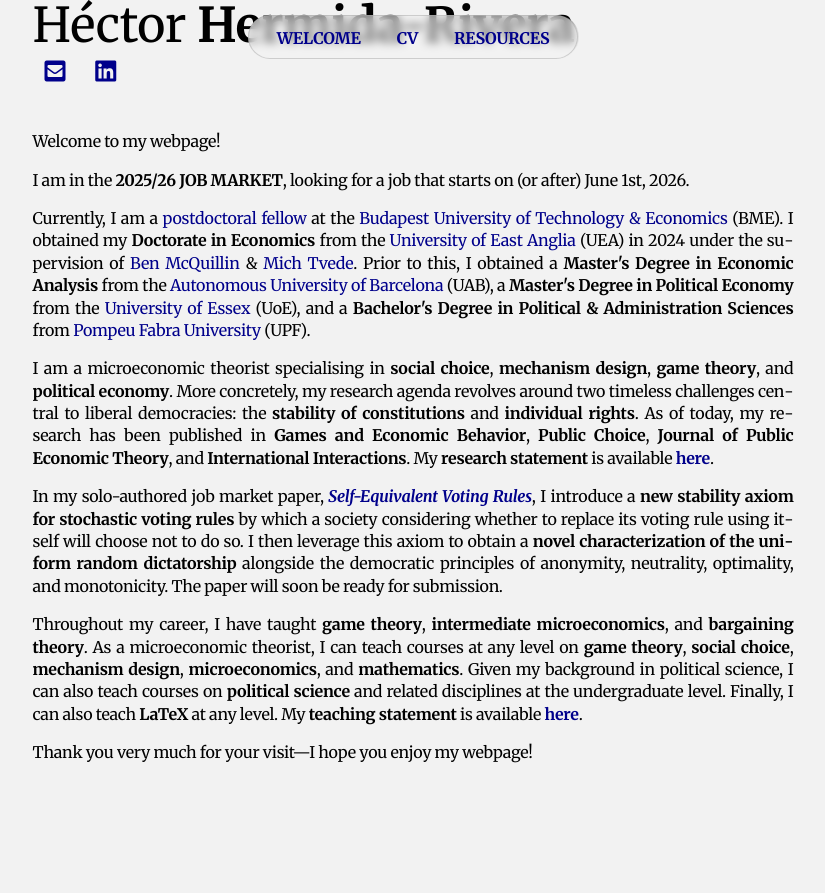
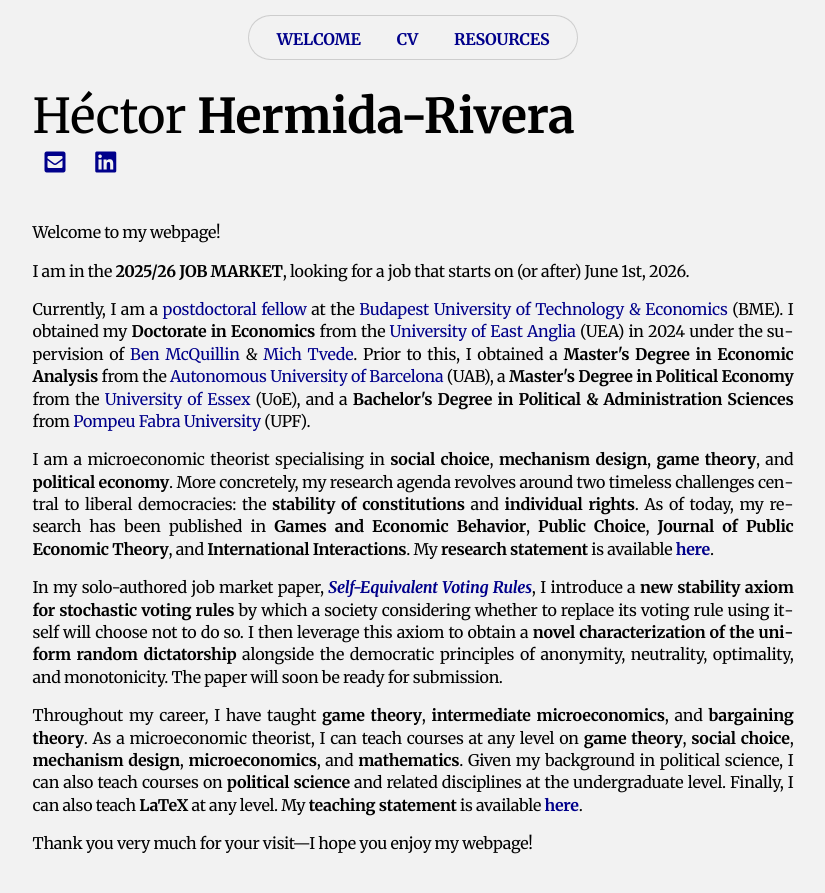
Before and after one commit to HectorHermidaRivera/hectorhermidarivera.github.io, a Jekyll site: the page built from index.md, in a window 1280 px wide. Shown: the top 893 px of the page, without its empty margins (227-1052 px from the left). Built offline with Jekyll 4.4.1, drawn with Linux system fonts in a browser that asks for light colours; a style sheet for code colours, icons or effects is not loaded.

Commit message:
Update style.css

```diff
--- a/assets/css/style.css
+++ b/assets/css/style.css
@@ -26,7 +26,7 @@ body {
 /* VERTICAL CENTERING */
 
 html, body {
-  height: 100%;      /* ensure body fills viewport */
+  height: 100%;
   margin: 0;
 }
 
@@ -35,24 +35,16 @@ body {
   flex-direction: column;
 }
 
-.top-nav {
-  flex: 0 0 auto;    /* fixed height, stays at top */
-}
-
 .content {
-  flex: 1 0 auto;           /* take remaining space */
+  min-height: calc(100vh - 60px); /* full viewport minus top-nav height */
   display: flex;
   flex-direction: column;
-  justify-content: center;   /* vertical centering */
-  transform: translateY(-10%); /* slightly above center */
+  justify-content: flex-start; /* start at top */
+  padding-top: 10%; /* nudges slightly down from top if space available */
   max-width: 1010px;
   width: 100%;
   margin-left: auto;
   margin-right: auto;
-  padding-left: 5px;
-  padding-right: 88px;
-  padding-top: 60px;
-  padding-bottom: 40px;
 }
 
 /* STYLE WITH BIG LINE SPACE */
@@ -78,7 +70,7 @@ body {
 .top-nav .link-group {
   display: flex;
   gap: 20px;
-  padding: 8px 20px 6px 20px;
+  padding: 9px 20px 6px 20px;
   border-radius: 25px;
   background: rgba(242, 242, 242, 0.5);
   backdrop-filter: blur(5px);
```
